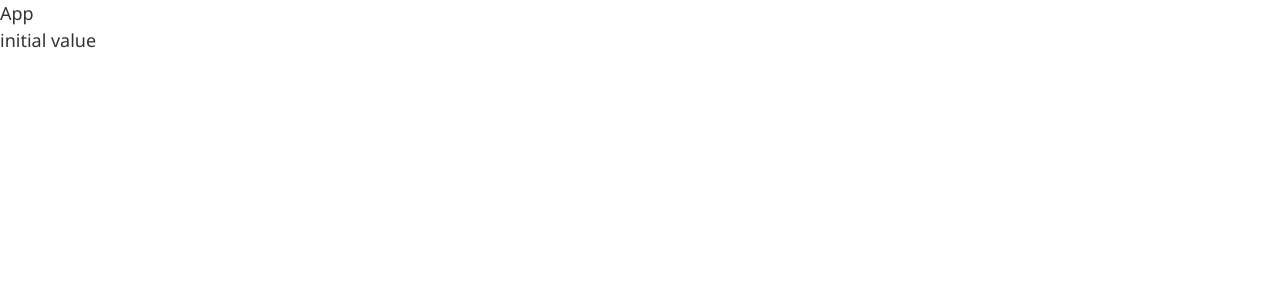
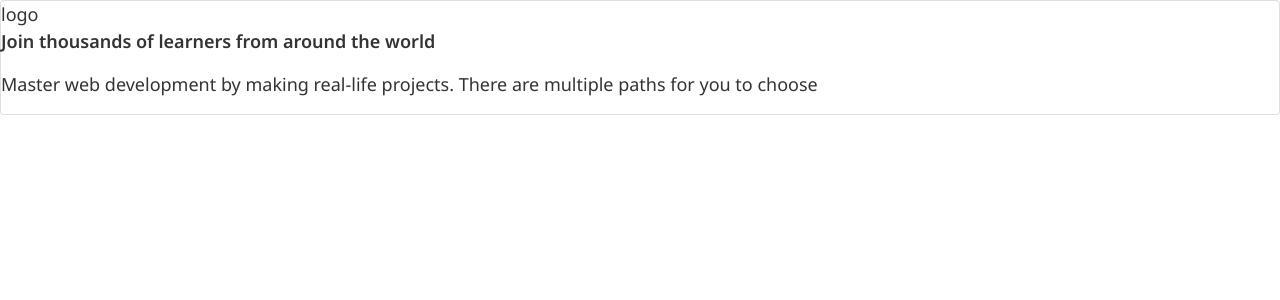
Before and after one commit to nkp1111/authentication-app, a React (Create React App) app in the folder client/: page /form/signup in a window 1280 px wide. Shown: the top 300 px of the page. Built offline with nearby package versions, Linux system fonts and the light colour scheme.

Commit message:
feat: add initial signup form content

```diff
--- a/client/src/App.js
+++ b/client/src/App.js
@@ -1,25 +1,15 @@
-import React, { useEffect } from 'react'
+import React from 'react'
+
 import useGlobalContext from './context'
+import { Form } from './component'
 
 const App = () => {
 
-  const { data, setData } = useGlobalContext()
-  useEffect(() => {
-    let url = process.env.NODE_ENV !== "development" ? "/" : "http://localhost:5000/"
-
-    fetch(url)
-      .then(res => res.json())
-      .then(data => {
-        setData(data.home)
-      }).catch(err => {
-        console.log(err)
-      })
-  }, [])
+  const { data } = useGlobalContext()
 
   return (
     <div>
-      App <br />
-      {data}
+      <Form type="signup" />
     </div>
   )
 }
--- /dev/null
+++ b/client/src/component/Form/Form.js
@@ -0,0 +1,22 @@
+import React from 'react'
+
+import SignUpText from './SignUpText'
+import Logo from './Logo'
+import "./form.css"
+
+const Form = ({ type = "signup" }) => {
+  return (
+    <div className='app__form card'>
+      <Logo />
+      {type === "signup"
+        ? <SignUpText />
+        : (
+          <div className='app__form-head'>
+            <p>Login</p>
+          </div>
+        )}
+    </div>
+  )
+}
+
+export default Form
--- /dev/null
+++ b/client/src/component/Form/Logo.js
@@ -0,0 +1,11 @@
+import React from 'react'
+
+const Logo = () => {
+  return (
+    <div>
+      logo
+    </div>
+  )
+}
+
+export default Logo
--- /dev/null
+++ b/client/src/component/Form/SignUpText.js
@@ -0,0 +1,18 @@
+import React from 'react'
+
+const SignUpText = () => {
+  return (
+    <div className='app__form-head'>
+      <p>
+        <strong>
+          Join thousands of learners from around the world
+        </strong>
+      </p>
+      <p>
+        Master web development by making real-life projects. There are multiple paths for you to choose
+      </p>
+    </div>
+  )
+}
+
+export default SignUpText
--- /dev/null
+++ b/client/src/component/Form/form.css
@@ -0,0 +1,7 @@
+.app__form-head {
+  color: var(--light-black);
+}
+
+.app__form-head p {
+  color: inherit;
+}
--- /dev/null
+++ b/client/src/component/index.js
@@ -0,0 +1 @@
+export { default as Form } from "./Form/Form"
```
